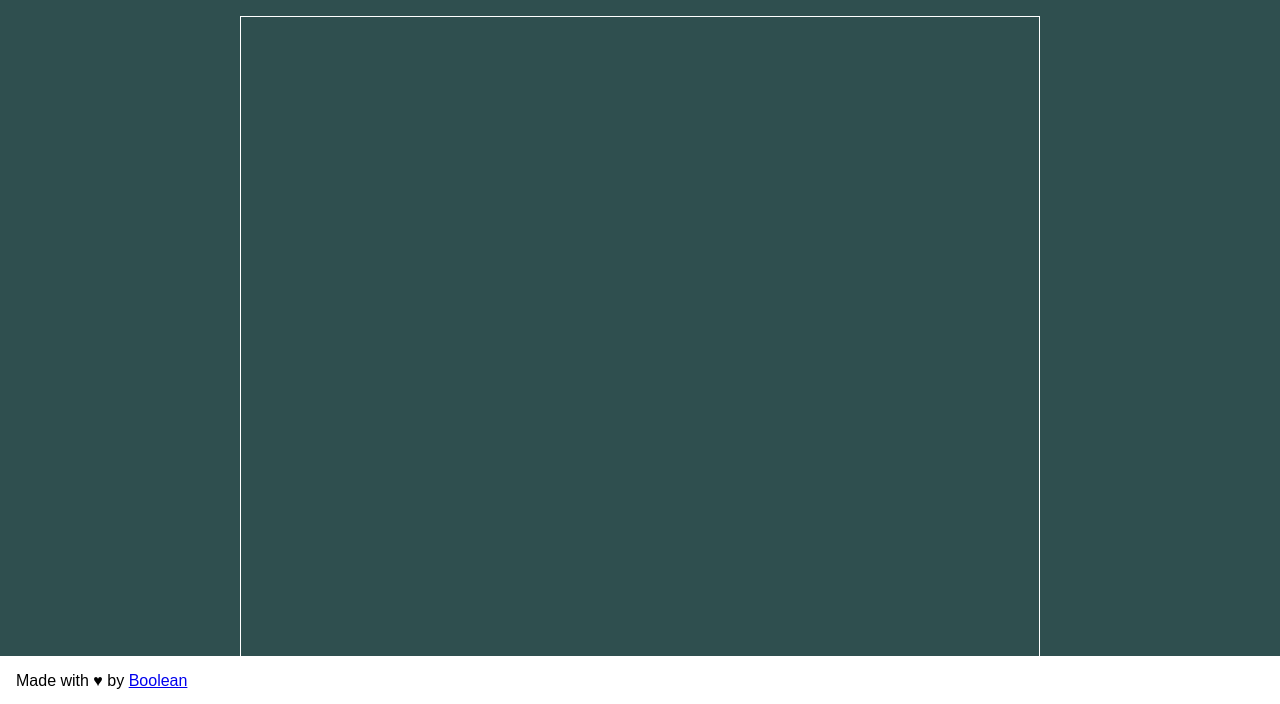
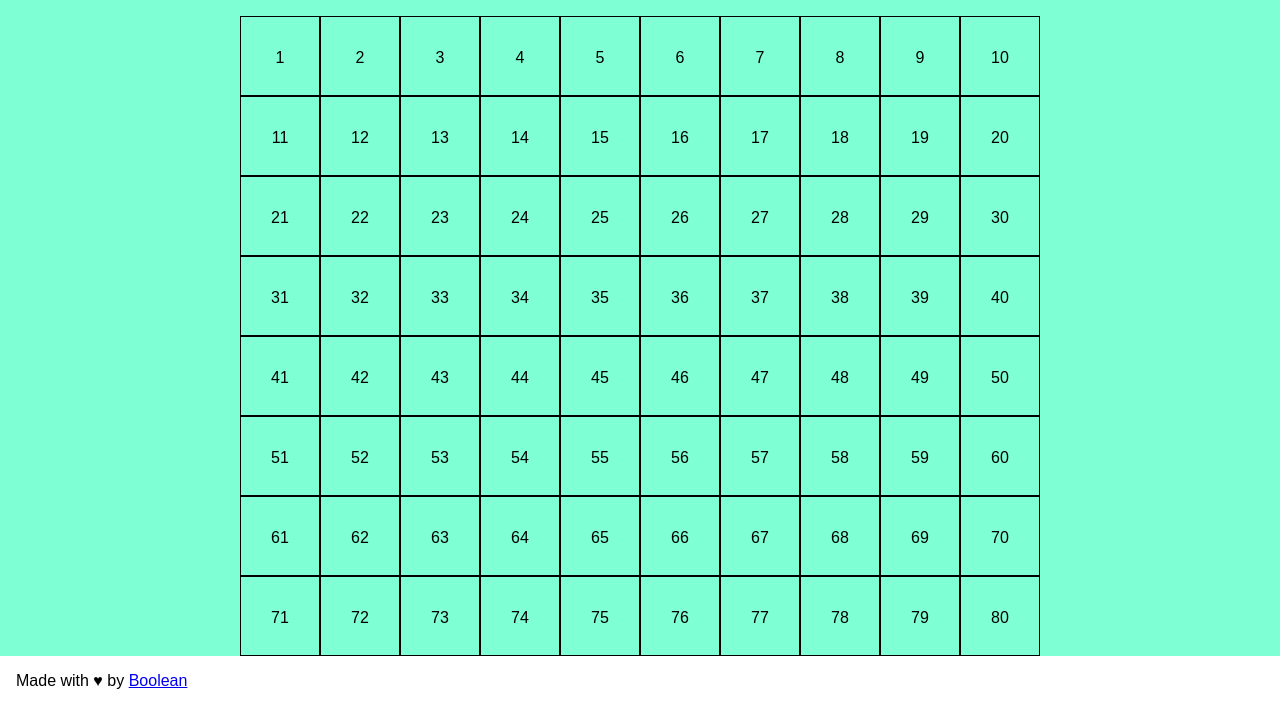
Before and after one commit to misrar09/js-campominato-grid, a plain HTML site: page index.html in a window 1280 px wide. Shown: the part 96-800 px from the top of the page. Drawn offline with Linux system fonts and the light colour scheme.

Commit message:
Layout OK

```diff
--- a/main.js
+++ b/main.js
@@ -0,0 +1,21 @@
+// create a 10x10 grid
+
+const grid = document.getElementById("grid");
+
+
+
+for (let i = 1; i < 101; i++) {
+
+    const squareDiv = document.createElement("div")
+    squareDiv.classList.add("box")
+    const square = grid.appendChild(squareDiv);
+
+    square.innerHTML = `${[i]}`
+
+
+}
+
+
+
+
+//
--- a/style.css
+++ b/style.css
@@ -6,7 +6,7 @@
 
 body{
     font-family: sans-serif;
-    background-color: darkslategray;
+    background-color: #7fffd4;
 }
 
 header{
@@ -43,9 +43,22 @@ main{
 #grid{
     height: 50rem;
     width: 50rem;
-    border: 1px solid white;
+
     margin: 2rem auto;
-    padding: 5rem;
+    display: flex;
+    flex-wrap: wrap;
+}
+
+.box{
+    width: calc(100% / 10);
+    height: calc(100% / 10);
+    border: 1px solid black;
+    text-align: center;
+    padding-top: 2rem;
+
+
+
+
 }
 
 
```
